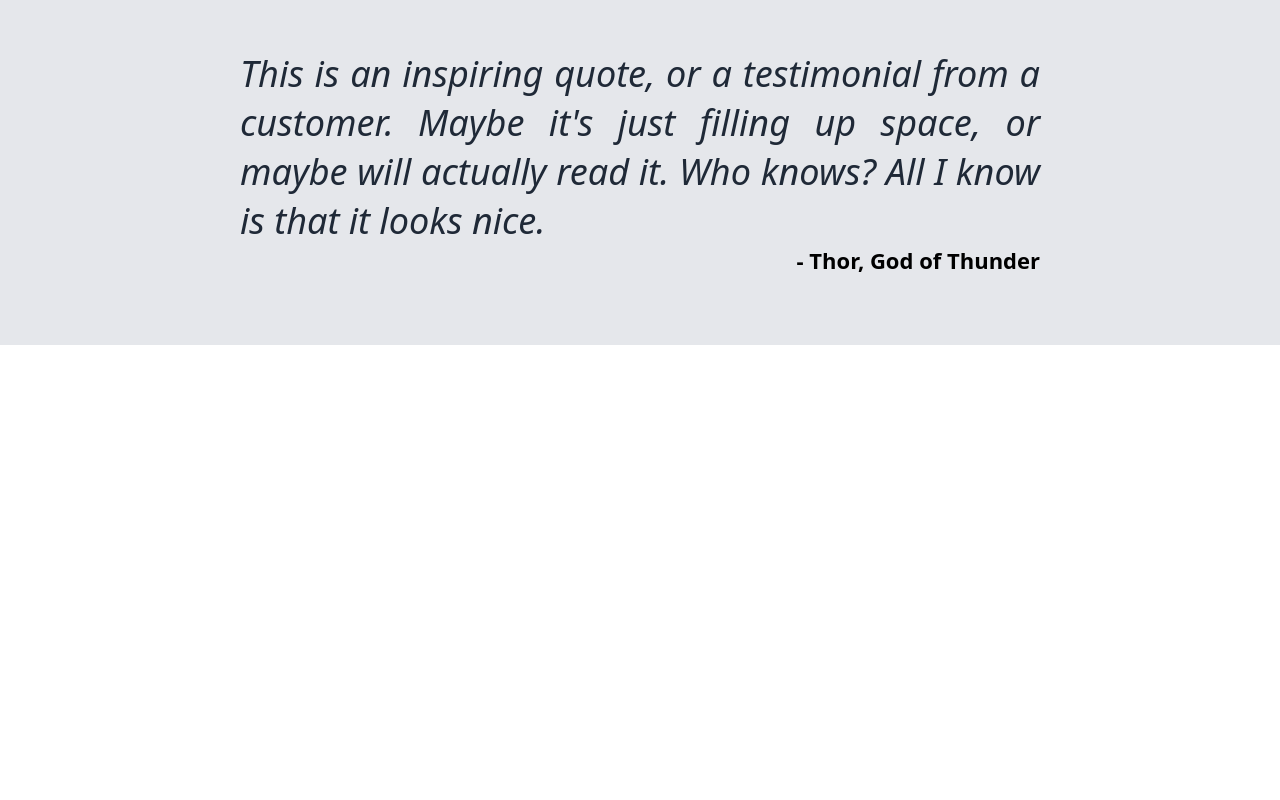
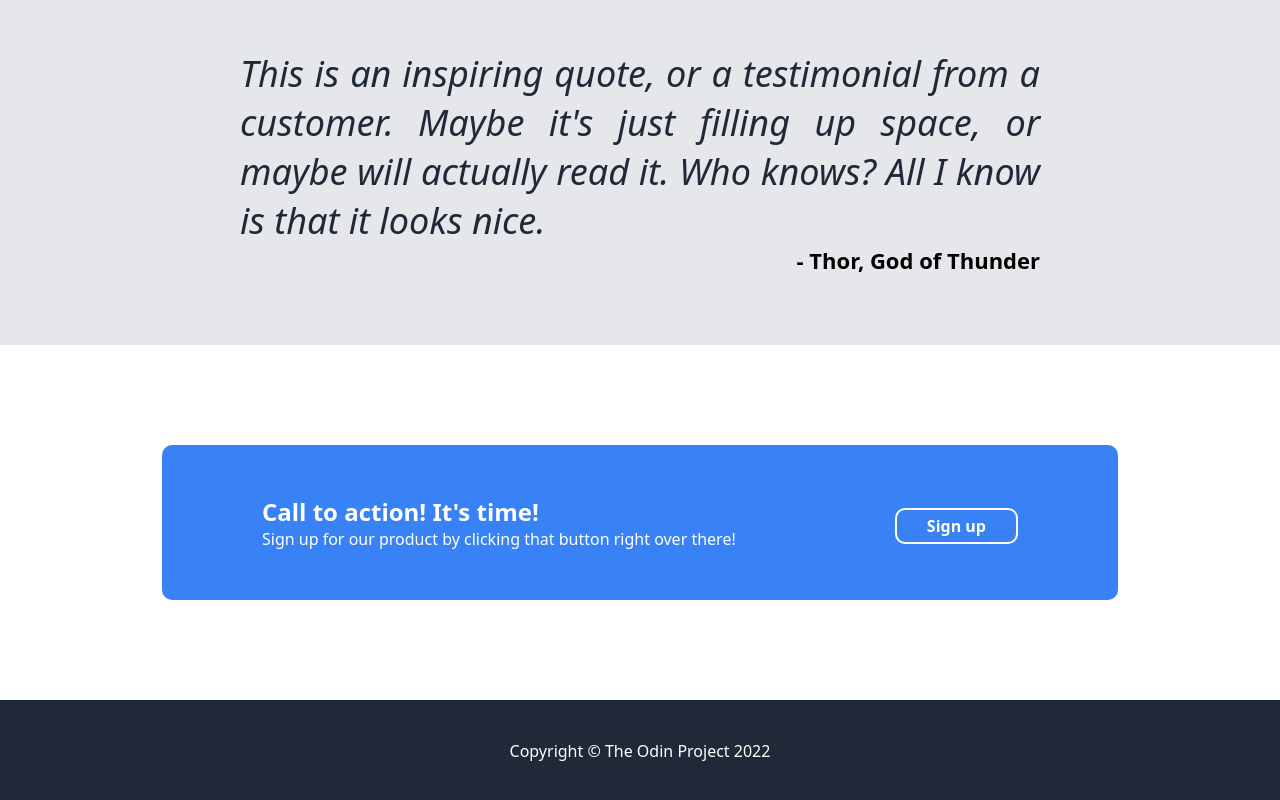
Before and after one commit to lunnos/odin-landing-page, a plain HTML site: page index.html in a window 1280 px wide. Shown: the part 1174-1974 px from the top of the page. Before the commit the page ends 1519 px from the top, so only its background shows below. Drawn offline with Linux system fonts and the light colour scheme.

Commit message:
Criação das seções Sign up e Footer e finalização do projeto

```diff
--- a/index.html
+++ b/index.html
@@ -59,5 +59,19 @@
             <p id="quoted">- Thor, God of Thunder</p>
         </div>
     </div>
+    <div class="call">
+        <div class="action-container">
+            <div id="action">
+                <h2>Call to action! It's time!</h2>
+                <p>Sign up for our product by clicking that button right over there!</p>
+            </div>
+            <div id="signup">
+                <a>Sign up</a>
+            </div>
+        </div>
+    </div>
+    <div class="footer">
+        <p>Copyright &copy; The Odin Project 2022</p>
+    </div>
 </body>
 </html>
--- a/style.css
+++ b/style.css
@@ -108,3 +108,44 @@
     width: 800px;
     margin: 0 auto;
 }
+
+.call {
+    margin: 100px;
+}
+
+.action-container {
+    background-color: #3882F6;
+    color: white;
+    width: 70%;
+    margin: 0 auto;
+    padding: 50px 100px;
+    border-radius: 10px;
+    display: flex;
+    flex-direction: row;
+    justify-content: space-between;
+}
+
+#signup {
+    padding-top: 20px;
+}
+
+#signup a{
+    border: 2px solid white;
+    border-radius: 10px;
+    padding: 5px 30px;
+    font-weight: bold;
+}
+
+.footer{
+    height: 100px;
+    background-color: #1F2937;
+    color: white;
+
+}
+
+.footer p{
+    margin: 0;
+    text-align: center;
+    position: relative;
+    top: 40px;
+}
```
